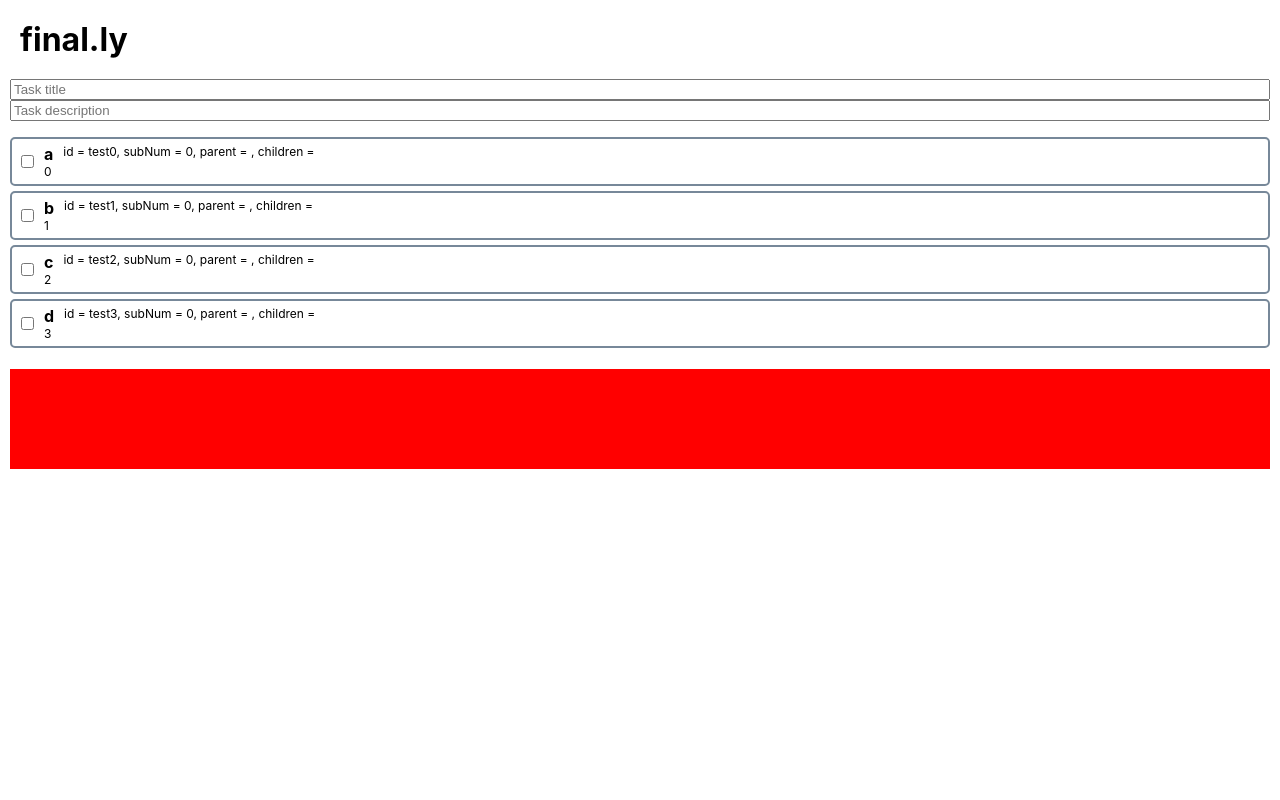
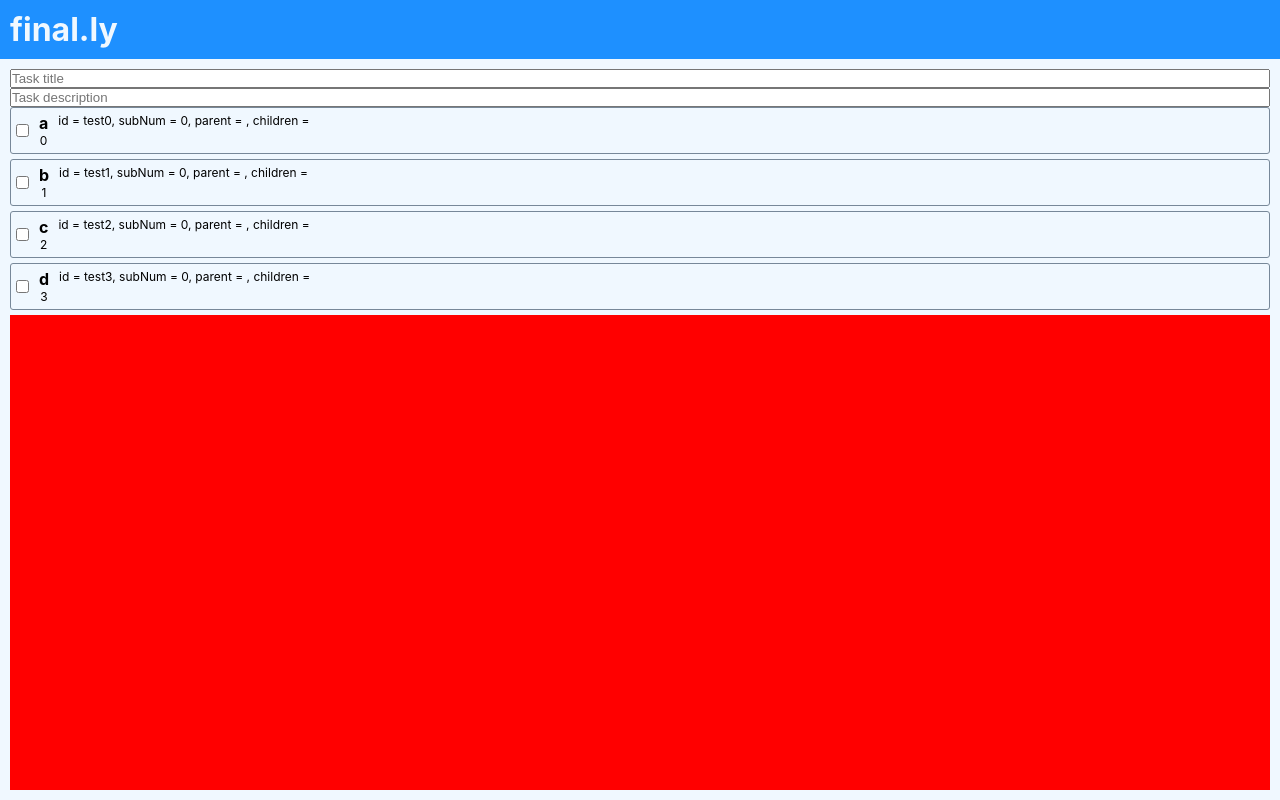
Before and after one commit to linv24/finally, a React (Create React App) app: page / in a window 1280 px wide. Built offline with nearby package versions, Linux system fonts and the light colour scheme; the HTML template or start-up script is replaced by a standard one.

Commit message:
Add some css

```diff
--- a/src/App.css
+++ b/src/App.css
@@ -1,66 +1,36 @@
-.App {
+:root {
+  /* baby blue palette */
+  --primary-light: aliceblue;
+  --primary-dark: #cdcdcd;
+  --secondary-light: lightskyblue;
+  --secondary-dark: dodgerblue;
+}
+
+html, body {
+  margin: 0;
+  padding: 0;
+  width: 100%;
+  height: 100%;
+  overflow: hidden;
+}
+
+* {
+  margin: 0;
+  padding: 0;
+}
+
+.appContainer {
+  background-color: var(--primary-light);
   text-align: center;
   display: flex;
+  flex-direction: column;
+  height: 100vh;
 }
 
-.header {
-  margin: 20px;
+.headerContainer {
+  background-color: var(--secondary-dark);
+  color: var(--primary-light);
+  width: 100%;
+  padding: 10px;
   display: flex;
 }
-
-.taskListContainer {
-  display: flex;
-  flex-direction: column;
-  margin: 10px;
-}
-
-.taskList {
-  list-style-type: none;
-  padding-left: 0px;
-}
-
-.taskListBelow {
-  height: 100px; /* TODO proper height */
-  background-color: red;
-}
-
-.taskItem {
-  border: 2px solid lightslategray;
-  border-radius: 5px;
-  display: flex;
-  flex-direction: row;
-  margin-bottom: 5px;
-  padding: 5px;
-}
-
-.selectedTask {
-  background-color: lightgray;
-}
-
-.taskItem:hover {
-  background-color: lightgray;
-}
-
-.taskItemCheckbox {
-  margin-right: 10px;
-}
-
-.taskTitle {
-  font-weight: bold;
-  margin: 0px;
-}
-
-.taskDescription {
-  font-size: 12px;
-  margin: 0px;
-}
-
-.newTaskForm {
-  display: flex;
-  flex-direction: column;
-}
-
-.spanTest {
-  font-size: 12px;
-  padding-left: 10px
-}
--- a/src/App.js
+++ b/src/App.js
@@ -4,9 +4,9 @@ import TaskList from "./components/TaskList";
 
 export default function App() {
   return (
-    <>
+    <div className="appContainer">
       <Header />
       <TaskList />
-    </>
+    </div>
   )
 }
--- a/src/components/Header.js
+++ b/src/components/Header.js
@@ -2,6 +2,8 @@ import "../App.css";
 
 export default function Header() {
     return (
-        <h1 className="header">final.ly</h1>
+        <div className="headerContainer">
+            <h1 className="header">final.ly</h1>
+        </div>
     )
 }
--- a/src/components/TaskInput.js
+++ b/src/components/TaskInput.js
@@ -6,13 +6,13 @@ export default function TaskInput({ newTask, handleNewTaskChange, handleNewTaskS
             className="newTaskForm"
             onSubmit={handleNewTaskSubmit}>
             <input
-                name="title"
+                className="title"
                 type="text"
                 placeholder="Task title"
                 value={newTask.title}
                 onChange={handleNewTaskChange} />
             <input
-                name="description"
+                className="description"
                 type="text"
                 placeholder="Task description"
                 value={newTask.description}
--- /dev/null
+++ b/src/components/TaskList.css
@@ -0,0 +1,69 @@
+.taskListContainer {
+    display: flex;
+    flex-direction: column;
+    height: 100%;
+    margin: 10px;
+  }
+
+  .taskList {
+    list-style-type: none;
+  }
+
+  /* input[type="text"] {
+    padding: 10px;
+    border: 1px solid #ccc;
+    border-radius: 4px;
+    outline: none;
+    font-size: 16px;
+  }
+
+  input[type="text"]:focus {
+    border-color: #007bff;
+    box-shadow: 0 0 5px rgba(0, 123, 255, 0.5);
+  } */
+
+  .taskListBelow {
+    height: 100%;
+    background-color: red;
+  }
+
+  .taskItem {
+    display: flex;
+    flex-direction: row;
+    margin-bottom: 5px;
+    padding: 5px;
+    border: 1px solid lightslategray;
+    border-radius: 3px;
+  }
+
+  .selectedTask {
+    background-color: var(--primary-dark);
+  }
+
+  .taskItem:hover {
+    background-color: var(--primary-dark);
+  }
+
+  .taskItemCheckbox {
+    margin-right: 10px;
+  }
+
+  .taskTitle {
+    font-weight: bold;
+    margin: 0px;
+  }
+
+  .taskDescription {
+    font-size: 12px;
+    margin: 0px;
+  }
+
+  .newTaskForm {
+    display: flex;
+    flex-direction: column;
+  }
+
+  .spanTest {
+    font-size: 12px;
+    padding-left: 10px
+  }
--- a/src/components/TaskList.js
+++ b/src/components/TaskList.js
@@ -1,7 +1,7 @@
 import { Fragment, useState, useEffect } from 'react';
 import TaskInput from './TaskInput';
 import TaskItem from './TaskItem';
-import '../App.css'
+import './TaskList.css'
 // TODO add assertions
 
 class Task {
@@ -117,6 +117,8 @@ export default function TaskList() {
 					}
 					break;
 				}
+				default:
+					break;
 			}
 		}
 	}
```
